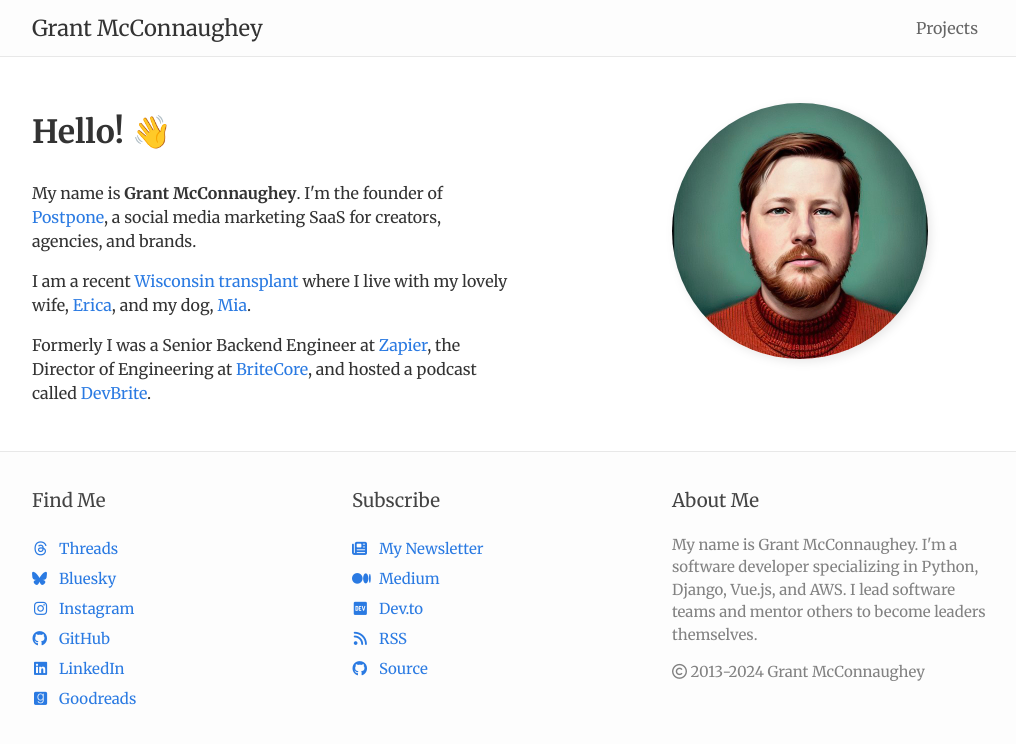
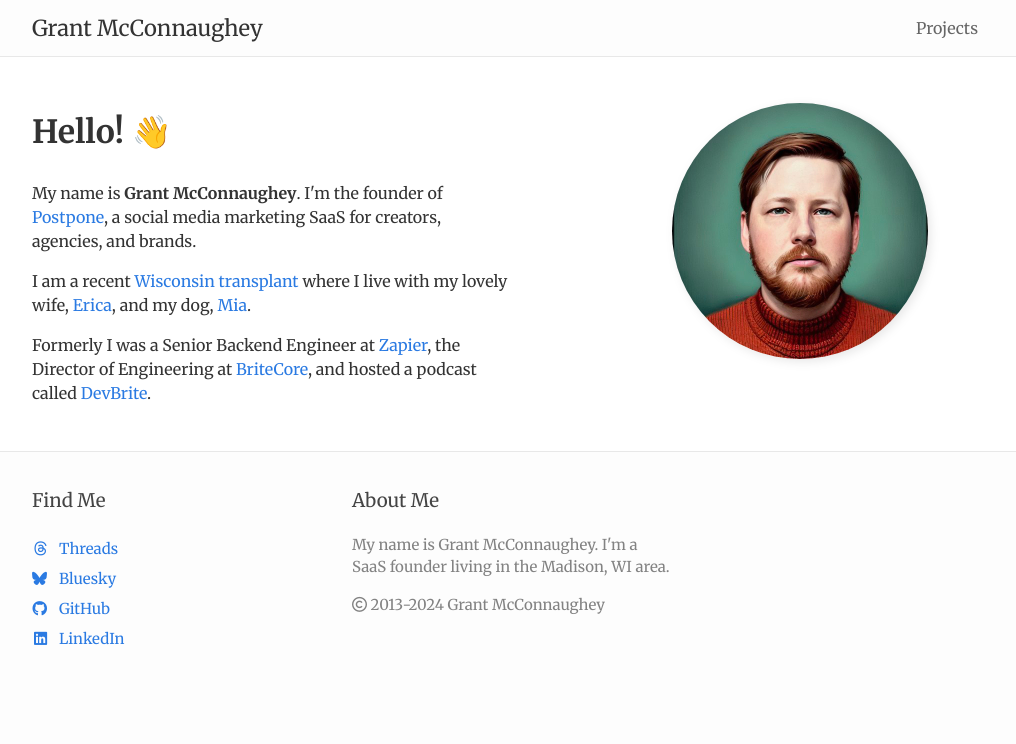
Before and after one commit to grantmcconnaughey/grantmcconnaughey.github.io, a Jekyll site: the page built from index.html, in a window 1280 px wide. Shown: the top 744 px of the page, without its empty margins (128-1144 px from the left). Built offline with Jekyll 4.4.1, drawn with Linux system fonts in a browser that asks for light colours; nearby versions of some CDN libraries; comment, search, counter and statistics services are not loaded.

Commit message:
Update footer

```diff
--- a/_config.yml
+++ b/_config.yml
@@ -1,7 +1,7 @@
 # Site settings
 title: Grant McConnaughey
 email: grantmcconnaughey@gmail.com
-description: "My name is Grant McConnaughey. I'm a software developer specializing in Python, Django, Vue.js, and AWS. I lead software teams and mentor others to become leaders themselves."
+description: "My name is Grant McConnaughey. I'm a SaaS founder living in the Madison, WI area."
 baseurl: ""
 url: "http://www.grantmcconnaughey.com"
 username: grantmcconnaughey
--- a/_includes/footer.html
+++ b/_includes/footer.html
@@ -16,11 +16,6 @@
                         </a>
                     </li>
                     <li class="pure-u-1-2 pure-u-sm-1">
-                        <a href="https://www.instagram.com/grantmcconnaughey/">
-                            <span class="icon"><i class="fab fa-instagram"></i></span>Instagram
-                        </a>
-                    </li>
-                    <li class="pure-u-1-2 pure-u-sm-1">
                         <a href="https://github.com/grantmcconnaughey">
                             <span class="icon"><i class="fab fa-github"></i></span>GitHub
                         </a>
@@ -28,43 +23,6 @@
                     <li class="pure-u-1-2 pure-u-sm-1">
                         <a href="https://www.linkedin.com/in/grant-mcconnaughey/">
                             <span class="icon"><i class="fab fa-linkedin"></i></span>LinkedIn
-                        </a>
-                    </li>
-                    <li class="pure-u-1-2 pure-u-sm-1">
-                        <a href="https://www.goodreads.com/user/show/38578828-grant-mcconnaughey">
-                            <span class="icon"><i class="fab fa-goodreads"></i></span>Goodreads
-                        </a>
-                    </li>
-                </ul>
-            </div>
-
-            <div class="pure-u-1 pure-u-sm-1-3">
-                <h3>Subscribe</h3>
-
-                <ul class="pure-g">
-                    <li class="pure-u-1-2 pure-u-sm-1">
-                        <a href="https://tinyletter.com/grantmcconnaughey">
-                            <span class="icon"><i class="fas fa-newspaper"></i></span>My Newsletter
-                        </a>
-                    </li>
-                    <li class="pure-u-1-2 pure-u-sm-1">
-                        <a href="https://medium.com/@gmcconnaughey">
-                            <span class="icon"><i class="fab fa-medium"></i></span>Medium
-                        </a>
-                    </li>
-                    <li class="pure-u-1-2 pure-u-sm-1">
-                        <a href="https://dev.to/grantmcconnaughey">
-                            <span class="icon"><i class="fab fa-dev"></i></span>Dev.to
-                        </a>
-                    </li>
-                    <li class="pure-u-1-2 pure-u-sm-1">
-                        <a href="/feed.xml">
-                            <span class="icon"><i class="fas fa-rss"></i></span>RSS
-                        </a>
-                    </li>
-                    <li class="pure-u-1-2 pure-u-sm-1">
-                        <a href="https://github.com/grantmcconnaughey/grantmcconnaughey.github.io">
-                            <span class="icon"><i class="fab fa-github"></i></span>Source
                         </a>
                     </li>
                 </ul>
```
